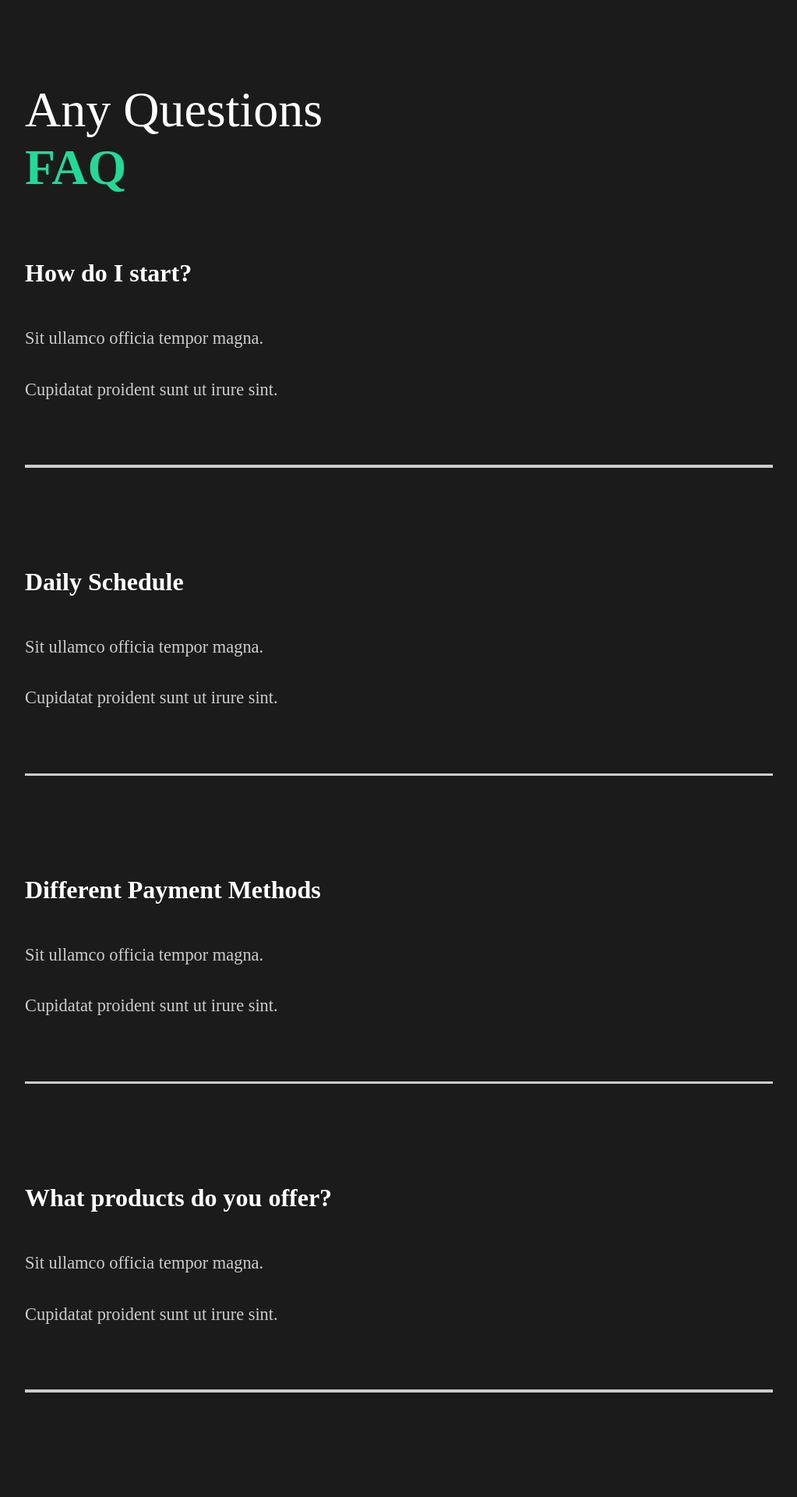
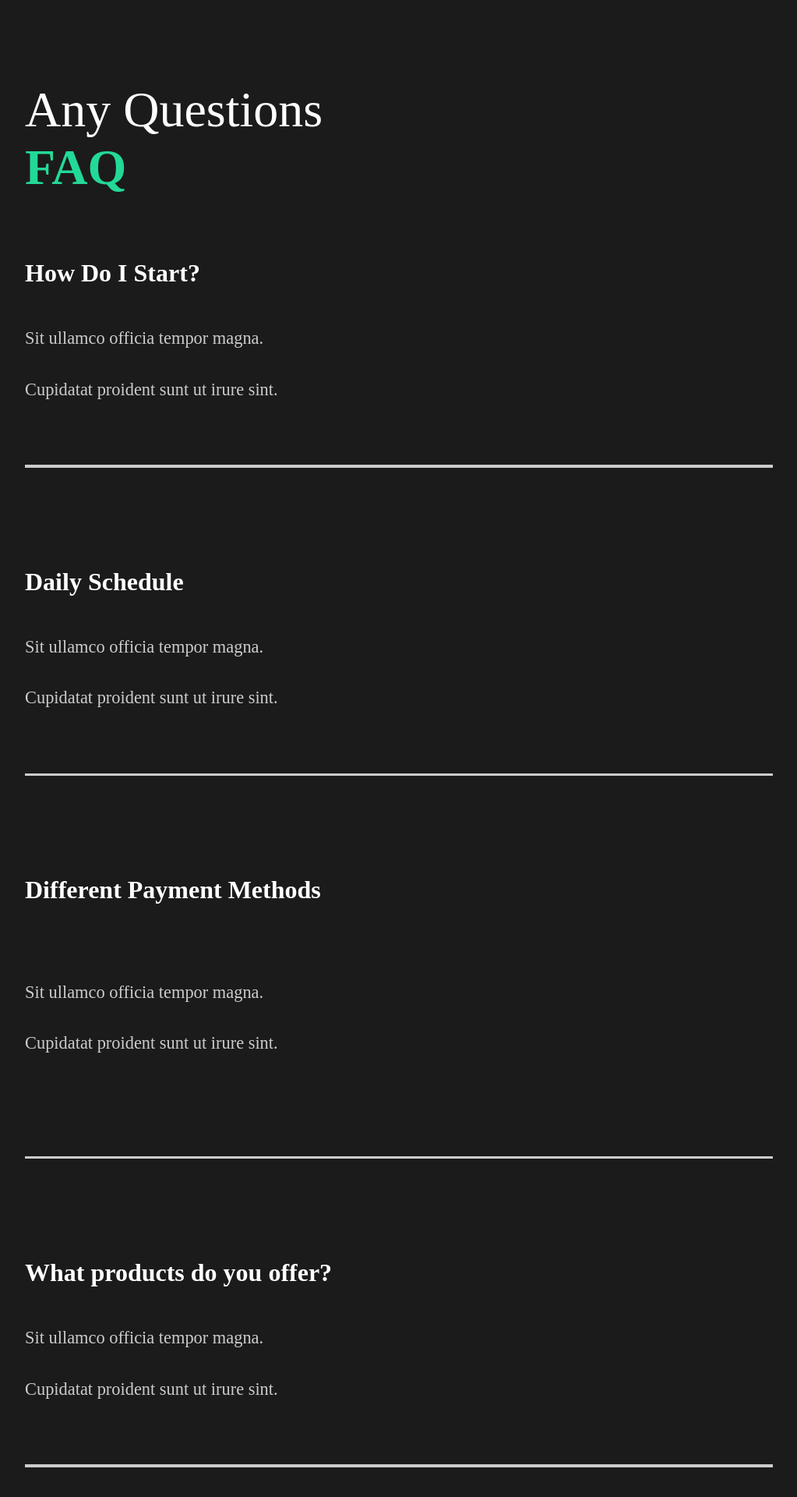
Before and after one commit to Tarun-Mittal-cell/PalettePhantasm, a React (Create React App) app: page / in a window 1280 px wide. Shown: the part 2251-4171 px from the top of the page at 78% size, without its empty margins (128-1151 px from the left). Built offline with nearby package versions, Linux system fonts and the light colour scheme.

Commit message:
finished faq animation

```diff
--- a/src/components/FaqSection.js
+++ b/src/components/FaqSection.js
@@ -1,8 +1,10 @@
 import React from "react";
 import styled from "styled-components";
+import { AnimateSharedLayout } from "framer-motion";
 
 import { About } from "../styles";
 import Toggle from "./Toggle";
+
 
 
 const FaqSection = () => {
@@ -10,52 +12,38 @@
     return (
         <Faq>
             <h2>Any Questions <span>FAQ</span></h2>
-            <Toggle>
-                <div className="question">
-                    <h4>How do I start?</h4>
+            <Toggle title = "How Do I Start?">
                     <div className="answer">
                         <p>Sit ullamco officia tempor magna.</p>
                         <p>Cupidatat proident sunt ut irure sint.</p>
                     </div>
-                    <div className="faq-line"></div>
-                </div>
             </Toggle>
 
-            <Toggle>
-                <div className="question">
-                    <h4>Daily Schedule</h4>
+            <Toggle title = "Daily Schedule">
                     <div className="answer">
                         <p>Sit ullamco officia tempor magna.</p>
                         <p>Cupidatat proident sunt ut irure sint.</p>
                     </div>
-                    <div className="faq-line"></div>
-                </div>
             </Toggle>
 
-            <Toggle>
+            <Toggle title = "Different Payment Methods">
                 <div className="question">
-                    <h4>Different Payment Methods</h4>
                     <div className="answer">
                         <p>Sit ullamco officia tempor magna.</p>
                         <p>Cupidatat proident sunt ut irure sint.</p>
                     </div>
-                    <div className="faq-line"></div>
                 </div>
             </Toggle>
 
-            <Toggle>
-                <div className="question">
-                    <h4>What products do you offer?</h4>
+            <Toggle title = "What products do you offer?">
                     <div className="answer">
                         <p>Sit ullamco officia tempor magna.</p>
                         <p>Cupidatat proident sunt ut irure sint.</p>
                     </div>
-                    <div className="faq-line"></div>
-                </div>
             </Toggle>
         </Faq>
-    )
-}
+    );
+};
 
 const Faq = styled(About)`
     display: block;
--- a/src/components/Toggle.js
+++ b/src/components/Toggle.js
@@ -1,11 +1,14 @@
 import React, { useState } from "react";
+import { motion } from "framer-motion";
 
 
-const Toggle = ({children}) => {
+const Toggle = ({children, title}) => {
     const [toggle, setToggle] = useState(true);
     return (
-        <div onClick={() => setToggle(!toggle)}>
+        <div className="question" onClick={() => setToggle(!toggle)}>
+            <motion.h4>{title}</motion.h4>
             {toggle ? children : ""}
+            <div className="faq-line"></div>
         </div>
     );
 };
```
